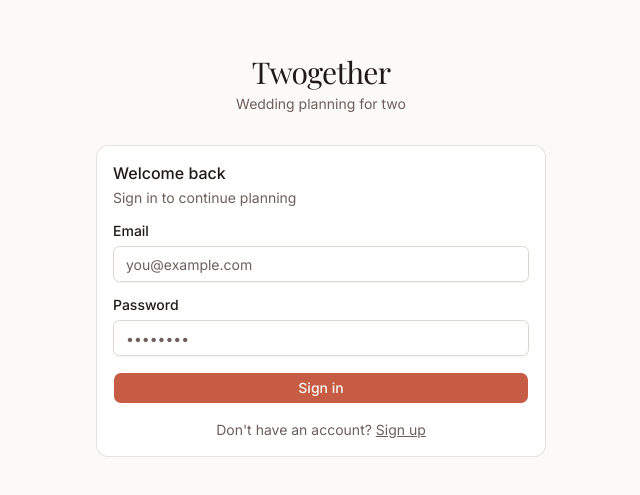
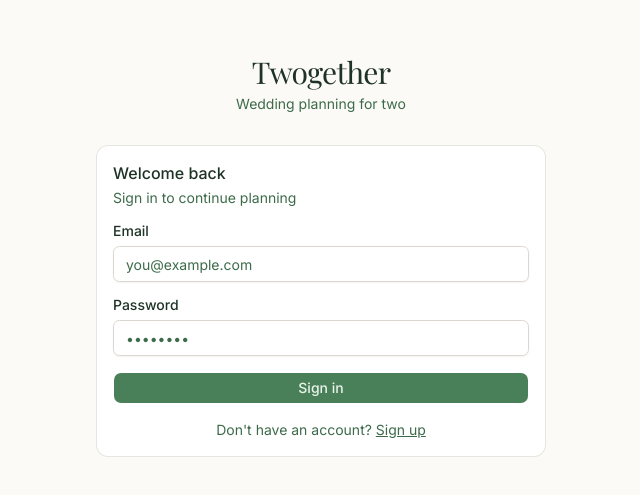
Before and after one commit to aar-woo/twogether, a Next.js app: page /login in a window 1280 px wide. Shown: the part 145-640 px from the top of the page, without its empty margins (319-959 px from the left). Built offline with nearby package versions, Linux system fonts and the light colour scheme; a web font is replaced by a local one.

Commit message:
feat(quick-260406-qvk): replace terracotta palette with sage green in globals.css
- Replace --color-terracotta-* variables with --color-sage-* (hex values)
- Update shadcn CSS variable overrides: primary, secondary, accent, ring, sidebar
- Update comment from terracotta to sage green brand identity

```diff
--- a/src/app/globals.css
+++ b/src/app/globals.css
@@ -10,15 +10,15 @@
   --font-sans: var(--font-inter), system-ui, sans-serif;
   --font-mono: var(--font-geist-mono);
 
-  /* Terracotta palette (OKLCH — Tailwind v4 standard) */
-  --color-terracotta-50:  oklch(97% 0.01 35);
-  --color-terracotta-100: oklch(93% 0.03 35);
-  --color-terracotta-200: oklch(87% 0.06 35);
-  --color-terracotta-300: oklch(79% 0.09 35);
-  --color-terracotta-400: oklch(70% 0.12 35);
-  --color-terracotta-500: oklch(60% 0.14 35);
-  --color-terracotta-600: oklch(51% 0.13 35);
-  --color-terracotta-700: oklch(43% 0.11 35);
+  /* Sage green palette */
+  --color-sage-50:  #EAF4EC;
+  --color-sage-100: #C8E3CC;
+  --color-sage-200: #A8D4B3;
+  --color-sage-300: #80B890;
+  --color-sage-400: #5E9B6D;
+  --color-sage-500: #4A8059;
+  --color-sage-600: #3D6B4A;
+  --color-sage-700: #2C4A35;
 
   /* Warm off-white background palette */
   --color-warm-50:  oklch(98.5% 0.005 80);
@@ -66,26 +66,26 @@
   --radius-4xl: calc(var(--radius) * 2.6);
 }
 
-/* shadcn/ui CSS variable overrides — terracotta brand identity */
+/* shadcn/ui CSS variable overrides — sage green brand identity */
 :root {
   --background: oklch(98.5% 0.005 80);
-  --foreground: oklch(22% 0.01 35);
+  --foreground: #1E3325;
   --card: oklch(100% 0 0);
-  --card-foreground: oklch(22% 0.01 35);
+  --card-foreground: #1E3325;
   --popover: oklch(100% 0 0);
-  --popover-foreground: oklch(22% 0.01 35);
-  --primary: oklch(60% 0.14 35);
-  --primary-foreground: oklch(98% 0.005 80);
-  --secondary: oklch(93% 0.03 35);
-  --secondary-foreground: oklch(22% 0.01 35);
+  --popover-foreground: #1E3325;
+  --primary: #4A8059;
+  --primary-foreground: #EAF4EC;
+  --secondary: #C8E3CC;
+  --secondary-foreground: #1E3325;
   --muted: oklch(96% 0.008 80);
-  --muted-foreground: oklch(50% 0.02 35);
-  --accent: oklch(93% 0.03 35);
-  --accent-foreground: oklch(22% 0.01 35);
+  --muted-foreground: #3D6B4A;
+  --accent: #C8E3CC;
+  --accent-foreground: #1E3325;
   --destructive: oklch(0.58 0.22 27);
   --border: oklch(88% 0.01 80);
   --input: oklch(88% 0.01 80);
-  --ring: oklch(60% 0.14 35);
+  --ring: #4A8059;
   --radius: 0.5rem;
   --chart-1: oklch(0.809 0.105 251.813);
   --chart-2: oklch(0.623 0.214 259.815);
@@ -94,12 +94,12 @@
   --chart-5: oklch(0.424 0.199 265.638);
   --sidebar: oklch(96% 0.008 80);
   --sidebar-foreground: oklch(22% 0.01 35);
-  --sidebar-primary: oklch(60% 0.14 35);
-  --sidebar-primary-foreground: oklch(98% 0.005 80);
-  --sidebar-accent: oklch(93% 0.03 35);
-  --sidebar-accent-foreground: oklch(22% 0.01 35);
+  --sidebar-primary: #4A8059;
+  --sidebar-primary-foreground: #EAF4EC;
+  --sidebar-accent: #C8E3CC;
+  --sidebar-accent-foreground: #1E3325;
   --sidebar-border: oklch(88% 0.01 80);
-  --sidebar-ring: oklch(60% 0.14 35);
+  --sidebar-ring: #4A8059;
 }
 
 @layer base {
```
